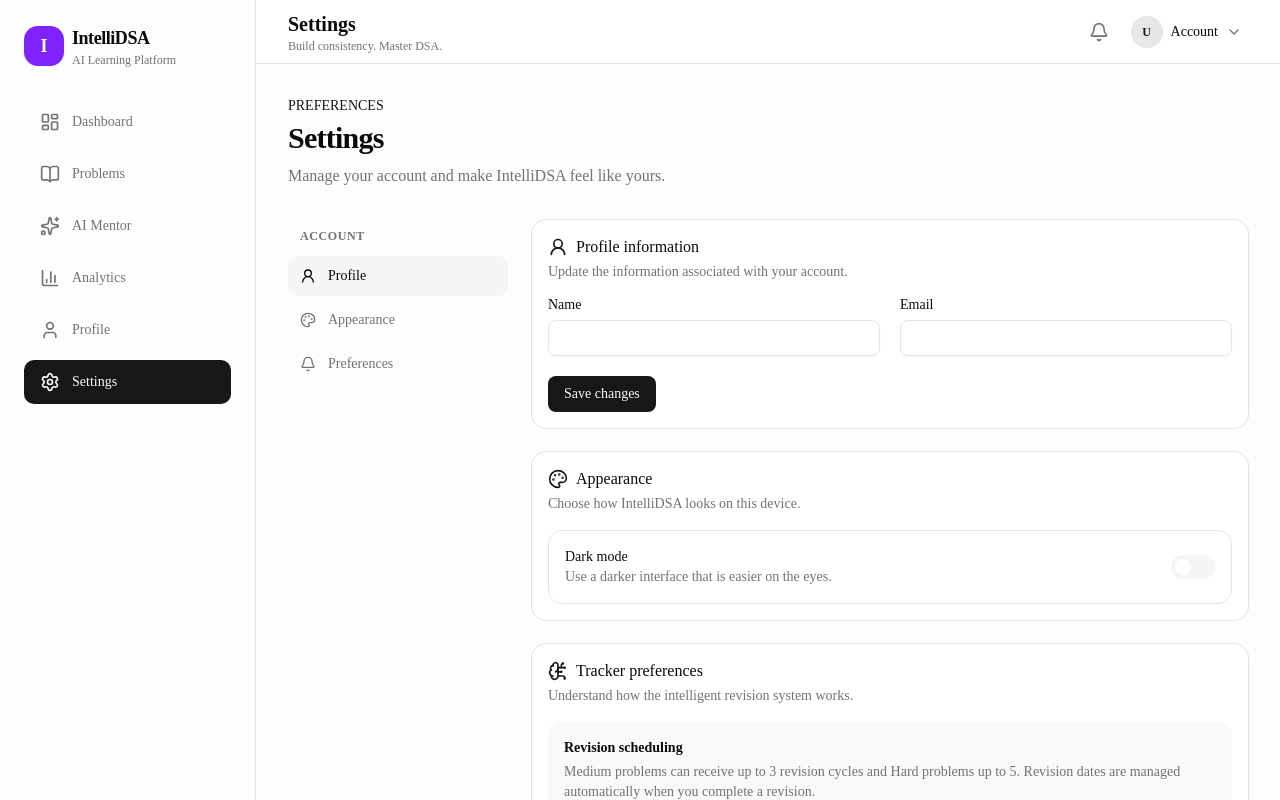
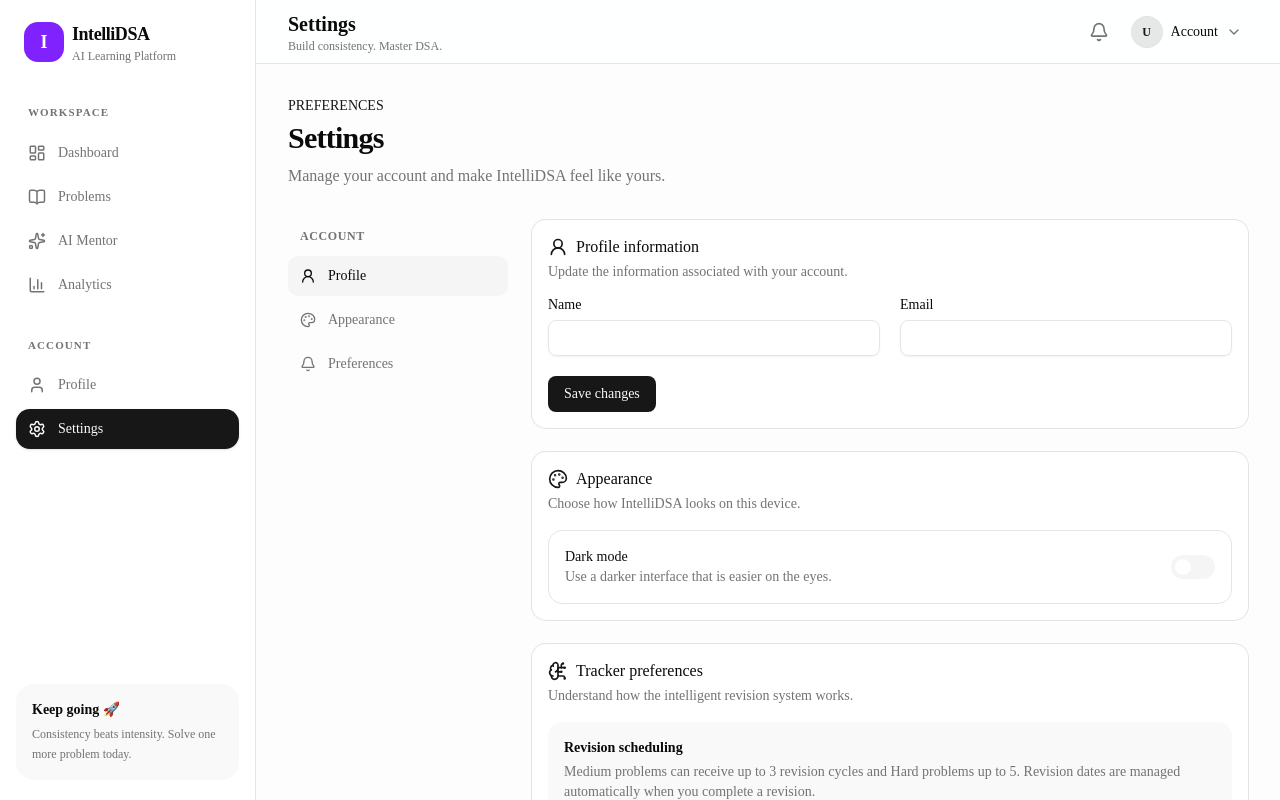
Before and after one commit to anchi204/IntelliDSA, a Next.js app: page /settings in a window 1280 px wide. Shown: the top 800 px of the page. Built offline with nearby package versions, Linux system fonts and the light colour scheme; no server answers.

Commit message:
style: redesign dashboard sidebar navigation

```diff
--- a/components/layout/sidebar.tsx
+++ b/components/layout/sidebar.tsx
@@ -10,16 +10,18 @@ const links = [
   { name: "Problems", href: "/problems", icon: BookOpen },
   { name: "AI Mentor", href: "/ai", icon: Sparkles },
   { name: "Analytics", href: "/analytics", icon: BarChart3 },
+];
+const accountLinks = [
   { name: "Profile", href: "/profile", icon: User },
   { name: "Settings", href: "/settings", icon: Settings },
 ];
 
+function NavItem({ name, href, icon: Icon, pathname }: { name: string; href: string; icon: typeof User; pathname: string }) {
+  const active = pathname === href || pathname.startsWith(`${href}/`);
+  return <Link href={href} className={`group flex items-center gap-3 rounded-xl px-3 py-2.5 text-sm font-medium transition ${active ? "bg-primary text-primary-foreground shadow-sm" : "text-muted-foreground hover:bg-muted hover:text-foreground"}`}><Icon className="h-[18px] w-[18px] transition-transform group-hover:scale-105" />{name}</Link>;
+}
+
 export default function Sidebar() {
   const pathname = usePathname();
-  return <aside className="w-full shrink-0 border-b p-4 sm:w-64 sm:border-b-0 sm:border-r sm:p-6">
-    <div className="mb-4 sm:mb-8"><Logo /></div>
-    <nav className="flex gap-2 overflow-x-auto sm:block sm:space-y-2">
-      {links.map(({ name, href, icon: Icon }) => <Link key={name} href={href} className={`flex shrink-0 items-center gap-3 rounded-lg px-3 py-2.5 text-sm transition sm:px-4 sm:py-3 ${pathname === href ? "bg-primary text-primary-foreground" : "text-muted-foreground hover:bg-muted hover:text-foreground"}`}><Icon className="h-5 w-5" />{name}</Link>)}
-    </nav>
-  </aside>;
+  return <aside className="sticky top-0 hidden h-screen w-64 shrink-0 border-r bg-background px-4 py-5 lg:block"><div className="px-2"><Logo /></div><div className="mt-10"><p className="mb-3 px-3 text-[11px] font-semibold uppercase tracking-widest text-muted-foreground">Workspace</p><nav className="space-y-1">{links.map((item) => <NavItem key={item.href} {...item} pathname={pathname} />)}</nav></div><div className="mt-8"><p className="mb-3 px-3 text-[11px] font-semibold uppercase tracking-widest text-muted-foreground">Account</p><nav className="space-y-1">{accountLinks.map((item) => <NavItem key={item.href} {...item} pathname={pathname} />)}</nav></div><div className="absolute bottom-5 left-4 right-4 rounded-2xl bg-muted/60 p-4"><p className="text-sm font-semibold">Keep going 🚀</p><p className="mt-1 text-xs leading-5 text-muted-foreground">Consistency beats intensity. Solve one more problem today.</p></div></aside>;
 }
```
